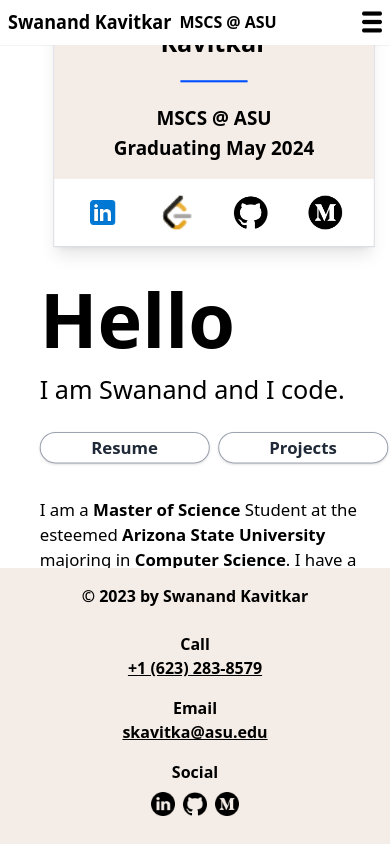
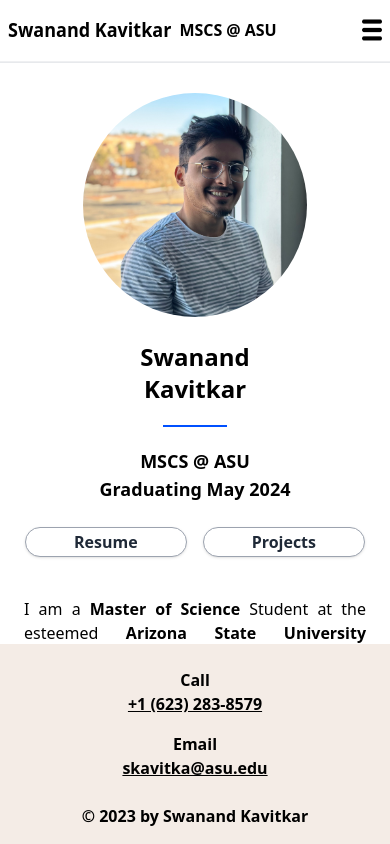
Before and after one commit to S-Threepio/S-Threepio.github.io, a React (Create React App) app: page / in a window 390 px wide. Built offline with nearby package versions, Linux system fonts and the light colour scheme.

Commit message:
responsiveness added for first page

```diff
--- a/src/App.js
+++ b/src/App.js
@@ -8,10 +8,10 @@ const App = () => {
   return (
     <div className="flex flex-col h-screen m-0">
       <Header />
-      <div className="flex flex-row flex-1 w-screen overflow-hidden">
-        <div className="flex flex-[2] lg:bg-[#F4ECE6]"></div>
-        <div className="flex flex-[3] bg-white "></div>
-        <div className="flex flex-[4] flex-col items-center sm:flex-row justify-center pad:left-[10%] pad:absolute top-[20%] lg:left-[19%] tablet:left-[20%]  xl:left-[30%] scale-105">
+      <div className="flex-col flex-1 w-screen overflow-scroll md:flex-row md:flex">
+        <div className="hidden md:flex flex-[2] lg:bg-[#F4ECE6] "></div>
+        <div className="hidden md:flex flex-[3] bg-white "></div>
+        <div className="flex flex-[4] flex-col items-center py-4 md:py-0 md:flex-row justify-center pad:left-[10%] pad:absolute top-[20%] lg:left-[19%] tablet:left-[20%]  xl:left-[30%] md:scale-105">
           <CardSection />
           <Bio />
         </div>
--- /dev/null
+++ b/src/BasicButtons.js
@@ -0,0 +1,16 @@
+import React from "react";
+
+const BasicButtons = () => {
+  return (
+    <div className="flex flex-row gap-4 my-6 text-base font-semibold md:gap-2 md:text-md">
+      <button className="px-12  py-0.5  bg-white transition duration-100 ease-out hover:scale-105 hover:bg-[#F4ECE6] text-gray-800 border border-gray-400 rounded-full shadow">
+        Resume
+      </button>
+      <button className=" px-12  py-0.5  bg-white hover:bg-[#F4ECE6] transition duration-100 text-gray-800 border hover:scale-105 border-gray-400 rounded-full shadow">
+        Projects
+      </button>
+    </div>
+  );
+};
+
+export default BasicButtons;
--- a/src/Bio.js
+++ b/src/Bio.js
@@ -1,41 +1,14 @@
 import React from "react";
+import Desc from "./Desc";
+import BasicButtons from "./BasicButtons";
 
 const Bio = () => {
   return (
-    <div className="flex flex-col md:w-[450px] lg:w-[500px] p-4 px-12">
+    <div className="hidden md:flex md:flex-col  md:w-[450px] lg:w-[500px] p-4 px-12">
       <div className="py-4 font-bold text-7xl ">Hello</div>
       <div className="text-2xl">I am Swanand and I code.</div>
-      <div className="flex flex-row gap-2 my-6 font-semibold">
-        <button className="px-12  py-0.5 text-md bg-white transition duration-100 ease-out hover:scale-105 hover:bg-[#F4ECE6] text-gray-800 border border-gray-400 rounded-full shadow">
-          Resume
-        </button>
-        <button className=" px-12  py-0.5 text-md bg-white hover:bg-[#F4ECE6] transition duration-100 text-gray-800 border hover:scale-105 border-gray-400 rounded-full shadow">
-          Projects
-        </button>
-      </div>
-      <div className="py-2 text-base font-thin ">
-        <p>
-          I am a <b className="font-semibold">Master of Science</b> Student at
-          the esteemed <b className="font-semibold">Arizona State University</b>{" "}
-          majoring in <b className="font-semibold">Computer Science</b>. I have
-          a work experience of 2 years in Mobile Development at HSBC and I am
-          skilled in
-          <b className="font-semibold">
-            {" "}
-            Android, AWS Cloud, React.Js and Spring Boot.
-          </b>
-        </p>
-
-        <p>
-          <br />I am currently searching for{" "}
-          <b className="font-semibold">Summer 2023 internships</b> in USA. So if
-          you're looking to hire or just want to get in touch, feel free to
-          contact me on the phone number/email mentioned below.
-          <br />
-          <br />
-          <b className="font-semibold">Have a great day!!!</b>
-        </p>
-      </div>
+      <BasicButtons />
+      <Desc />
     </div>
   );
 };
--- a/src/CardSection.js
+++ b/src/CardSection.js
@@ -4,11 +4,13 @@ import linkedin from "./imgs/linkedin-blue.png";
 import medium from "./imgs/medium.png";
 import github from "./imgs/github.png";
 import leetcode from "./imgs/leetcode.png";
+import Desc from "./Desc";
+import BasicButtons from "./BasicButtons";
 
 const CardSection = () => {
   return (
-    <div className="justify-center border border-gray-300 shadow-lg h-max min-w-max">
-      <div className="items-center flex flex-col py-4 px-10 bg-[#F4ECE6]">
+    <div className="justify-center w-full border-gray-300 md:w-auto md:border md:shadow-lg h-max md:min-w-max">
+      <div className="items-center flex flex-col py-4 px-10 md:bg-[#F4ECE6]">
         <img
           className="object-cover w-56 h-56 rounded-full lg:overflow-hidden"
           src={pfp}
@@ -22,9 +24,15 @@ const CardSection = () => {
             <span>MSCS @ ASU</span>
             <span>Graduating May 2024</span>
           </div>
+          <span className="block md:hidden">
+            <BasicButtons />
+          </span>
         </div>
       </div>
-      <div className="flex w-full gap-2 py-4 bg-white justify-evenly ">
+      <div className="flex flex-col md:hidden">
+        <Desc />
+      </div>
+      <div className="flex w-full gap-2 p-6 bg-white md:py-4 justify-evenly ">
         <a href="https://www.linkedin.com/in/s-threepio/">
           <img className="w-8 hover:scale-125" src={linkedin} alt="Icon" />
         </a>
--- /dev/null
+++ b/src/Desc.js
@@ -0,0 +1,31 @@
+import React from "react";
+
+const Desc = () => {
+  return (
+    <div className="px-6 text-base font-thin text-justify h-max md:py-2 md:px-0 ">
+      <p>
+        I am a <b className="font-semibold">Master of Science</b> Student at the
+        esteemed <b className="font-semibold">Arizona State University</b>{" "}
+        majoring in <b className="font-semibold">Computer Science</b>. I have a
+        work experience of 2 years in Mobile Development at HSBC and I am
+        skilled in
+        <b className="font-semibold">
+          {" "}
+          Android, AWS Cloud, React.Js and Spring Boot.
+        </b>
+      </p>
+
+      <p>
+        <br />I am currently searching for{" "}
+        <b className="font-semibold">Summer 2023 internships</b> in USA. So if
+        you're looking to hire or just want to get in touch, feel free to
+        contact me on the phone number/email mentioned below.
+        <br />
+        <br />
+        <b className="font-semibold">Have a great day!!!</b>
+      </p>
+    </div>
+  );
+};
+
+export default Desc;
--- a/src/Footer.js
+++ b/src/Footer.js
@@ -5,7 +5,7 @@ import github from "./imgs/github.png";
 
 const Footer = () => {
   return (
-    <footer className="bg-[#F4ECE6] px-4 flex flex-col py-2 md:py-0 md:flex-row font-semibold items-center">
+    <footer className="bg-[#F4ECE6] px-4 flex flex-col-reverse py-2 md:py-0 md:flex-row font-semibold items-center">
       <div className="flex-1 py-2 md:py-0">© 2023 by Swanand Kavitkar</div>
       <div className="flex flex-col px-10 m-2 md:p-2 md:flex-row">
         <div className="flex flex-col px-2 py-2 text-center md:py-0">
@@ -20,7 +20,7 @@ const Footer = () => {
             skavitka@asu.edu
           </a>
         </div>
-        <div className="flex flex-col justify-center px-4 py-2 text-center md:py-0">
+        <div className="flex-col justify-center hidden px-4 py-2 text-center md:flex md:py-0">
           Social
           <div className="flex justify-center gap-2 py-1 md:py-0">
             <a href="https://www.linkedin.com/in/s-threepio/">
--- a/src/Header.js
+++ b/src/Header.js
@@ -11,8 +11,8 @@ const Header = () => {
   };
 
   return (
-    <header className="font-semibold scale-y-105 border-b border-gray-100">
-      <nav className="flex flex-row items-center p-2 px-2 bg-white md:flex-col md:items-center xl:flex-row">
+    <header className="font-semibold scale-y-105 border-b border-gray-300 md:border-gray-100">
+      <nav className="flex flex-row items-center p-4 px-2 bg-white md:flex-col md:items-center xl:flex-row">
         <div className="flex items-center flex-1">
           <span className="hidden px-2 text-xs md:flex">&#x25A0;</span>
           <span className="text-lg font-bold">Swanand Kavitkar</span>
```
